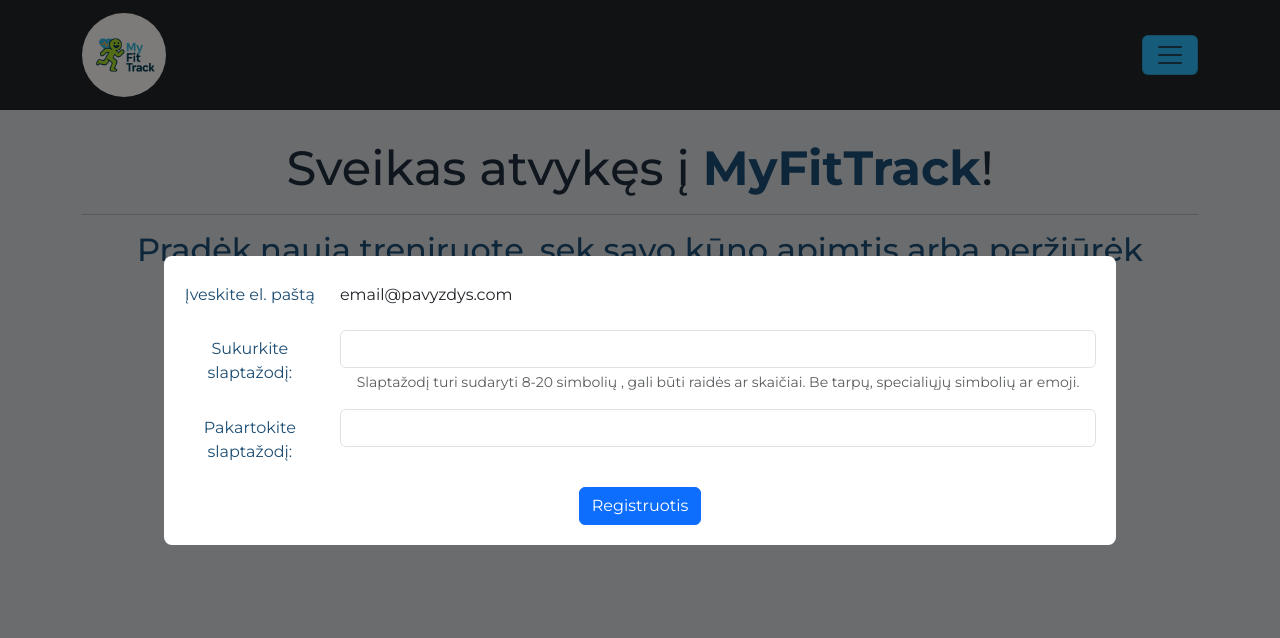
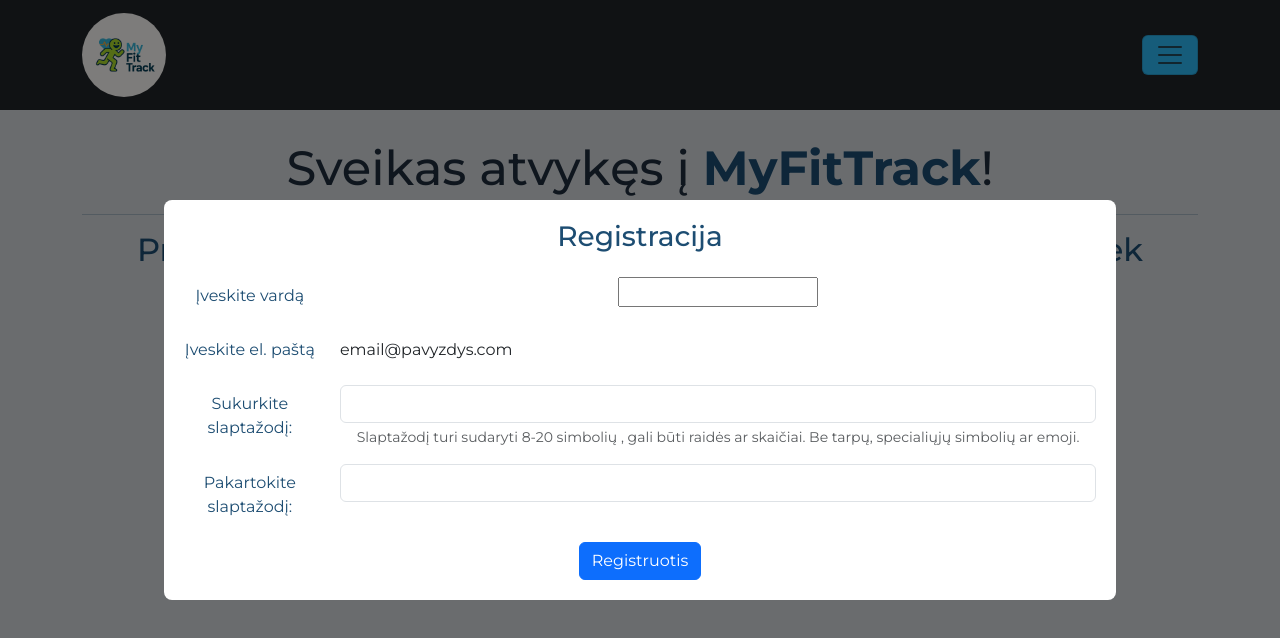
Before and after one commit to zanetarackeviciute/MyFitTrack, a React (Vite) app in the folder frontend/: page / in a window 1280 px wide. Both pictures are taken after a click on the button "Registruotis". Shown: the top 638 px of the page. Built offline with nearby package versions, Linux system fonts and the light colour scheme.

Commit message:
Add Name, change class to className and for to htmlFor

```diff
--- a/frontend/src/pages/HomePage.jsx
+++ b/frontend/src/pages/HomePage.jsx
@@ -3,7 +3,9 @@
 // import logo from '../assets/MyFitTrackLogo.png'
 const HomePage = () => {
     const regPasswordRef = useRef()
+    const regPasswordRepeatRef = useRef()
     const regEmailRef = useRef()
+    const regNameRef = useRef()
 
     const [showRegForm, setShowRegForm] = useState(false)
     const [showSignIn, setShowSignIn] = useState(false)
@@ -44,29 +46,38 @@
                 <div className='overlay' onClick={handleClose}>
                     <div className='registration' onClick={(e) => e.stopPropagation()}>
                         <form onSubmit={handleRegisterSubmit}>
-                            <div class="mb-3 row">
-                                <label for="staticEmail" class="col-sm-2 col-form-label">Įveskite el. paštą</label>
-                                <div class="col-sm-10">
-                                    <input type="text" ref={regEmailRef} readonly class="form-control-plaintext" id="staticEmail" value="email@pavyzdys.com"/>
+                            <div className="mb-3 row">
+                                <h3>Registracija</h3>
+                            </div>
+                            <div className="mb-3 row">
+                                <label htmlFor="inputName" className="col-sm-2 col-form-label">Įveskite vardą</label>
+                                <div className="col-sm-10">
+                                    <input type="text" ref={regNameRef} id="inputName"/>
                                 </div>
                             </div>
-                            <div class="mb-3 row">
-                                <label for="inputPassword" class="col-sm-2 col-form-label">Sukurkite slaptažodį: </label>
-                                <div class="col-sm-10">
-                                    <input type="password" ref={regPasswordRef} class="form-control" id="inputPassword" aria-describedby="passwordHelpBlock"/>
-                                    <div id="passwordHelpBlock" class="form-text">
+                            <div className="mb-3 row">
+                                <label htmlFor="staticEmail" className="col-sm-2 col-form-label">Įveskite el. paštą</label>
+                                <div className="col-sm-10">
+                                    <input type="text" ref={regEmailRef} readOnly className="form-control-plaintext" id="staticEmail" value="email@pavyzdys.com"/>
+                                </div>
+                            </div>
+                            <div className="mb-3 row">
+                                <label htmlFor="inputPassword" className="col-sm-2 col-form-label">Sukurkite slaptažodį: </label>
+                                <div className="col-sm-10">
+                                    <input type="password" ref={regPasswordRef} className="form-control" id="inputPassword" aria-describedby="passwordHelpBlock"/>
+                                    <div id="passwordHelpBlock" className="form-text">
                                         Slaptažodį turi sudaryti 8-20 simbolių , gali būti raidės ar skaičiai. Be tarpų, specialiųjų simbolių ar emoji.
                                     </div>
                                 </div>
                             </div>
-                            <div class="mb-3 row">
-                                <label for="inputPassword" class="col-sm-2 col-form-label">Pakartokite slaptažodį: </label>
-                                <div class="col-sm-10">
-                                    <input type="password" ref={regPasswordRef} class="form-control" id="inputPassword" aria-describedby="passwordHelpBlock"/>
+                            <div className="mb-3 row">
+                                <label htmlFor="inputPasswordRepeat" className="col-sm-2 col-form-label">Pakartokite slaptažodį: </label>
+                                <div className="col-sm-10">
+                                    <input type="password" ref={regPasswordRepeatRef} className="form-control" id="inputPasswordRepeat" aria-describedby="passwordHelpBlock"/>
                                 </div>
                             </div>
-                            <div class="col-12">
-                                <button type="submit" class="btn btn-primary">Registruotis</button>
+                            <div className="col-12">
+                                <button type="submit" className="btn btn-primary">Registruotis</button>
                             </div>
                         </form>
                     </div>
@@ -76,16 +87,16 @@
             {showSignIn && (
                 <div className='overlay' onClick={handleClose}>
                     <div className='sign-in-field' onClick={(e) => e.stopPropagation()}>
-                        <div class="form-floating mb-3">
-                            <input type="email" class="form-control" id="floatingInput" placeholder="name@example.com"/>
-                            <label htmlfor="floatingInput">El. paštas</label>
+                        <div className="form-floating mb-3">
+                            <input type="email" className="form-control" id="floatingInput" placeholder="name@example.com"/>
+                            <label htmlFor="floatingInput">El. paštas</label>
                         </div>
-                        <div class="form-floating">
-                            <input type="password" class="form-control" id="floatingPassword" placeholder="Password"/>
-                            <label htmlfor="floatingPassword">Slaptažodis</label>
+                        <div className="form-floating">
+                            <input type="password" className="form-control" id="floatingPassword" placeholder="Password"/>
+                            <label htmlFor="floatingPassword">Slaptažodis</label>
                         </div>
-                        <div class="col-12">
-                            <button type="submit" class="btn btn-primary">Įeiti</button>
+                        <div className="col-12">
+                            <button type="submit" className="btn btn-primary">Įeiti</button>
                         </div>
                     </div>
                 </div>
```
